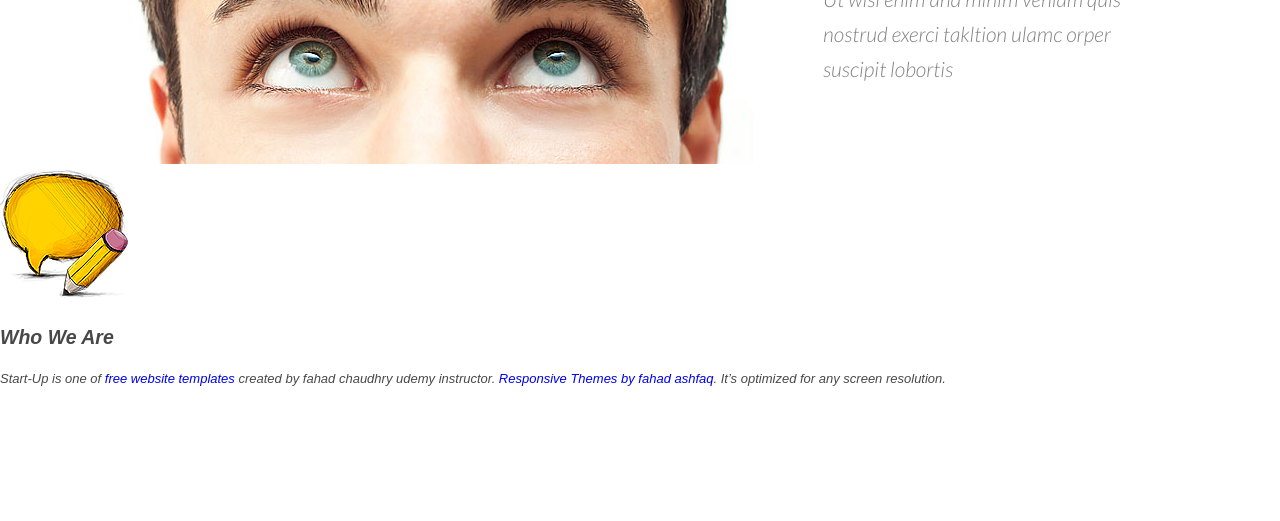
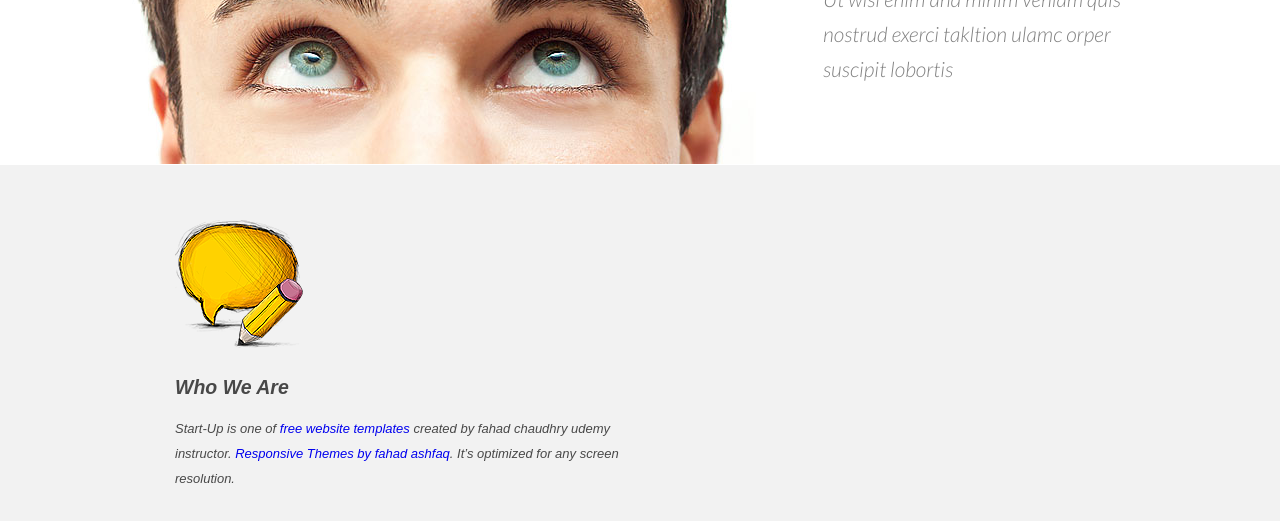
Before and after one commit to DouliDev/Start-up, a plain HTML site: page index.html in a window 1280 px wide. Shown: the part 515-1036 px from the top of the page. Before the commit the page ends 906 px from the top, so only its background shows below. Drawn offline with Linux system fonts and the light colour scheme; a web font is replaced by a local one.

Commit message:
style the content area img,text and background

```diff
--- a/css/app.css
+++ b/css/app.css
@@ -94,9 +94,21 @@ ul.menu li a:hover, ul.menu li.current a{
 	background: white;
 
 }
+.content-bg{
+	width: 100%;
+	padding: 0 0 48px 0;
+	background: #f2f2f2;
+}
+.box-1{
+	overflow: hidden;
+	padding: 40px 0 34px;
+}
 .clear{
 	clear: both;
 	width: 100%;
+}
+.extra-wrap{
+	overflow: hidden;
 }
 p{
 	margin: 0;
--- a/css/grid.css
+++ b/css/grid.css
@@ -0,0 +1,28 @@
+.container{
+	width: 950px;
+	position: relative;
+	margin: 0 auto;
+	padding: 0;
+}
+.container .row:before,.container .row:after{
+	content: "";
+	display: block;
+	overflow: hidden;
+	visibility: hidden;
+	width: 0;
+	height: 0;
+}
+.container .row:after{
+	clear: both;
+}
+.container .wrap-col{
+	margin: 10px;
+}
+.container .adjust-1{
+	float: left;
+	display: inline-block;
+}
+.container .adjust-1{
+	width: 50%;
+
+}
```
